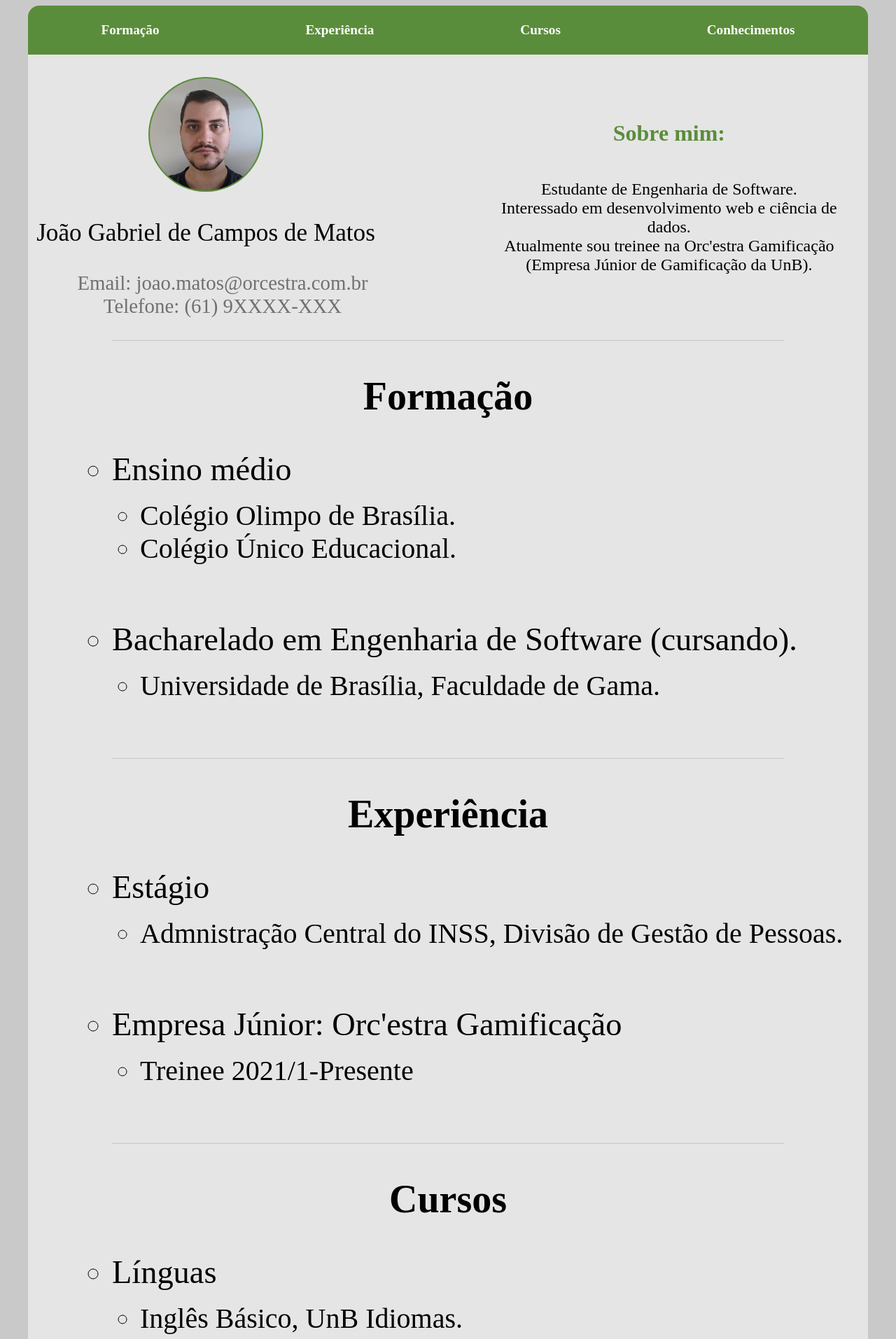
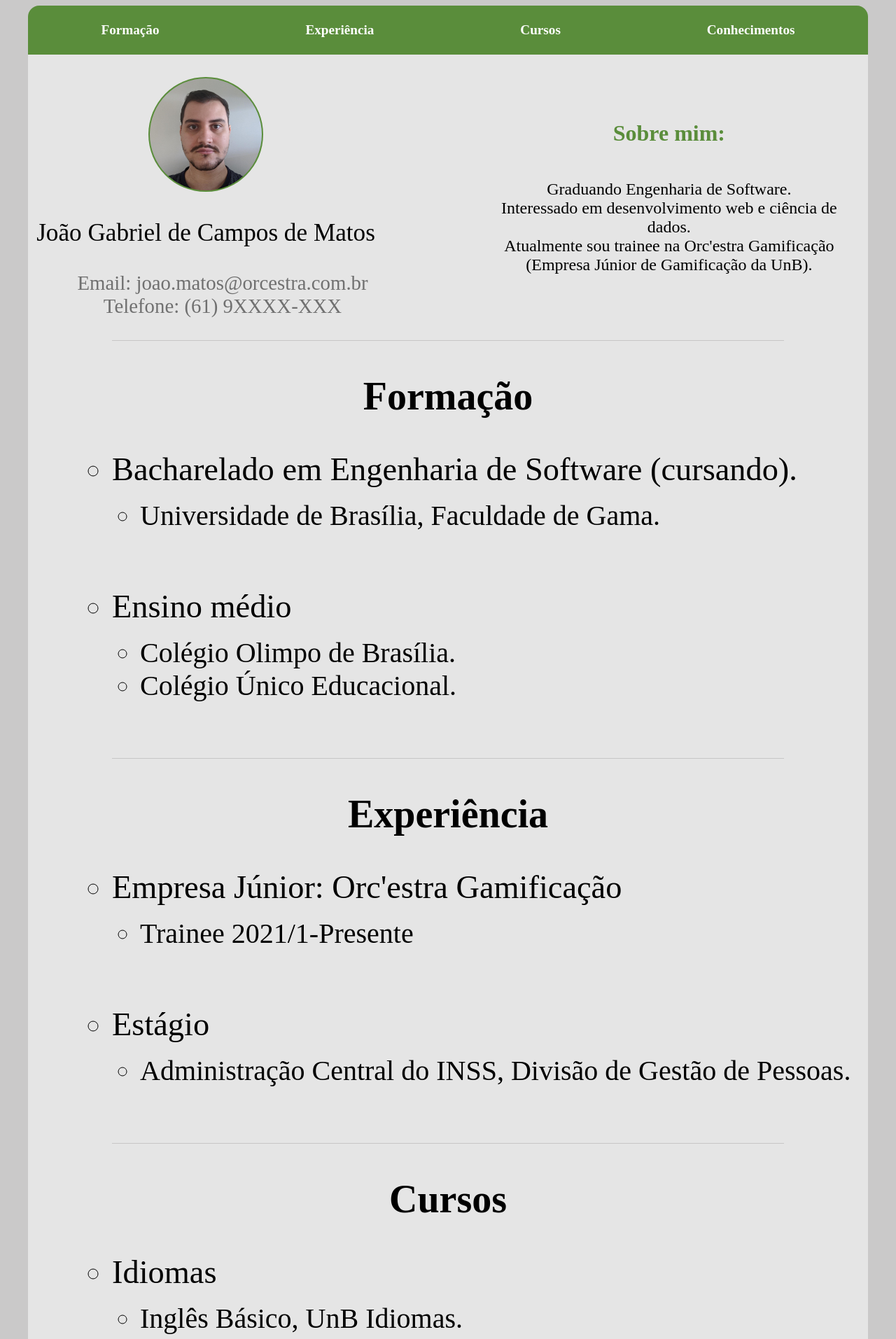
Before and after one commit to JongaMatos/web-curriculo, a React (Create React App) app: page /Curriculo in a window 1280 px wide. Shown: the top 1913 px of the page at 70% size. Built offline with nearby package versions, Linux system fonts and the light colour scheme.

Commit message:
Text fixes

```diff
--- a/src/Data/ConhecimentosData.js
+++ b/src/Data/ConhecimentosData.js
@@ -7,7 +7,7 @@ let ConhecimentosData = {
         },
         {
             subtitulo: "Outros",
-            item: ["Linux Ubuntu", 'Markdown', 'Pacote microsoft office']
+            item: ["Linux Ubuntu", 'Markdown']
         }
 
     ]
--- a/src/Data/CursosData.js
+++ b/src/Data/CursosData.js
@@ -2,12 +2,12 @@ let CursosData = {
     Titulo: "Cursos",
     sub: [
         {
-            subtitulo: 'Línguas',
+            subtitulo: 'Idiomas',
             item: ['Inglês Básico, UnB Idiomas.', 'Inglês Intermediário 1, UnB Idiomas.']
         },
         {
             subtitulo: 'Aprendizado de Maquina',
-            item: ['Introdução a Machine Learning e Deep Learning (IMLDL), BRASIL+IA.']
+            item: ['Curso de Extensão: Introdução a Machine Learning e Deep Learning (IMLDL), BRASIL+IA .']
         }
     ]
 }
--- a/src/Data/EscolaridadeData.js
+++ b/src/Data/EscolaridadeData.js
@@ -2,13 +2,14 @@ let EscolaridadeData = {
     Titulo: 'Formação',
     sub: [
         {
+            subtitulo: "Bacharelado em Engenharia de Software (cursando).",
+            item: ["Universidade de Brasília, Faculdade de Gama."]
+        },
+        {
             subtitulo: "Ensino médio",
             item: ['Colégio Olimpo de Brasília.', "Colégio Único Educacional."]
         },
-        {
-            subtitulo: "Bacharelado em Engenharia de Software (cursando).",
-            item: ["Universidade de Brasília, Faculdade de Gama."]
-        }
+
     ]
 
 }
--- a/src/Data/ExperienciaData.js
+++ b/src/Data/ExperienciaData.js
@@ -2,13 +2,14 @@ let ExperienciaData = {
     Titulo: "Experiência",
     sub: [
         {
-            subtitulo: 'Estágio',
-            item: ['Admnistração Central do INSS, Divisão de Gestão de Pessoas.']
+            subtitulo: "Empresa Júnior: Orc'estra Gamificação",
+            item: ['Trainee 2021/1-Presente']
         },
         {
-            subtitulo: "Empresa Júnior: Orc'estra Gamificação",
-            item: ['Treinee 2021/1-Presente']
+            subtitulo: 'Estágio',
+            item: ['Administração Central do INSS, Divisão de Gestão de Pessoas.']
         },
+
     ]
 }
 
--- a/src/Data/ProfileData.js
+++ b/src/Data/ProfileData.js
@@ -3,7 +3,7 @@ let ProfileData = {
     Nome: "João Gabriel de Campos de Matos",
     Email: "joao.matos@orcestra.com.br",
     Telefone: "(61) 9XXXX-XXX",
-    SobreMim: ['Estudante de Engenharia de Software.','Interessado em desenvolvimento web e ciência de dados.',"Atualmente sou treinee na Orc'estra Gamificação (Empresa Júnior de Gamificação da UnB)."],
+    SobreMim: ['Graduando Engenharia de Software.','Interessado em desenvolvimento web e ciência de dados.',"Atualmente sou trainee na Orc'estra Gamificação (Empresa Júnior de Gamificação da UnB)."],
     ProfilePic: {
         src: ProfilePic,
         alt: "Placeholder temporario"
```
